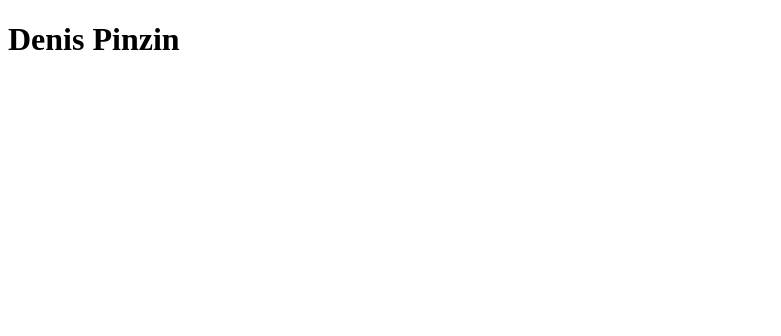
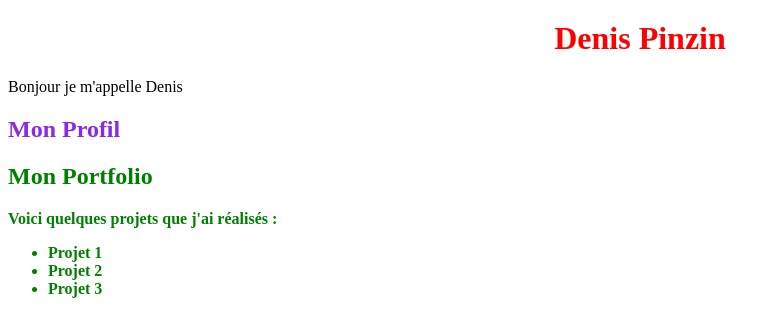
Before and after one commit to DenisPinzin/17, a plain HTML site: page index.html in a window 1280 px wide. Shown: the whole page, without its empty margins (0-781 px from the left). Drawn offline with Linux system fonts and the light colour scheme.

Commit message:
Add sass and live sass config

```diff
--- a/index.html
+++ b/index.html
@@ -4,8 +4,25 @@
     <meta charset="UTF-8">
     <meta name="viewport" content="width=device-width, initial-scale=1.0">
     <title>Portfolio Denis PINZIN</title>
+    <link rel="stylesheet" href="/styles/css/main.css">
 </head>
 <body>
     <h1>Denis Pinzin</h1>
+    <p class="presentation">Bonjour je m'appelle Denis</p>
+
+    <div class="parent">
+        <h2>
+    Mon Profil</h2>
+        <div class="child">
+            <h2>Mon Portfolio</h2>
+            <p>Voici quelques projets que j'ai réalisés :</p>
+            <ul>
+                <li>Projet 1</li>
+                <li>Projet 2</li>
+                <li>Projet 3</li>
+            </ul>
+
+        </div>
+    </div>
 </body>
 </html>
--- /dev/null
+++ b/styles/sass/main.scss
@@ -0,0 +1,14 @@
+h1 {
+    font-size: 2em;
+    color: red;
+    text-align: center;
+    margin-top: 20px;
+}
+
+.parent {
+    color: blueviolet;
+    .child {
+        color: green;
+        font-weight: bold;
+    }
+}
```
Also changed, not shown: styles/css/main.css (added), 1 other file.
